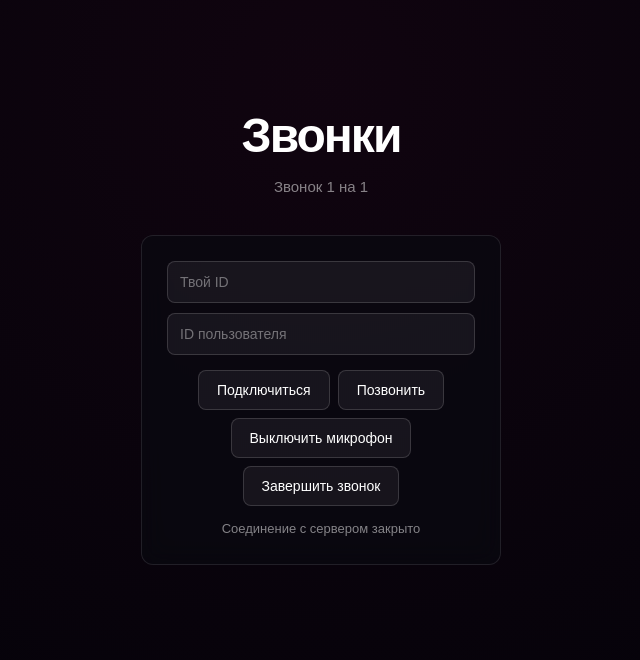
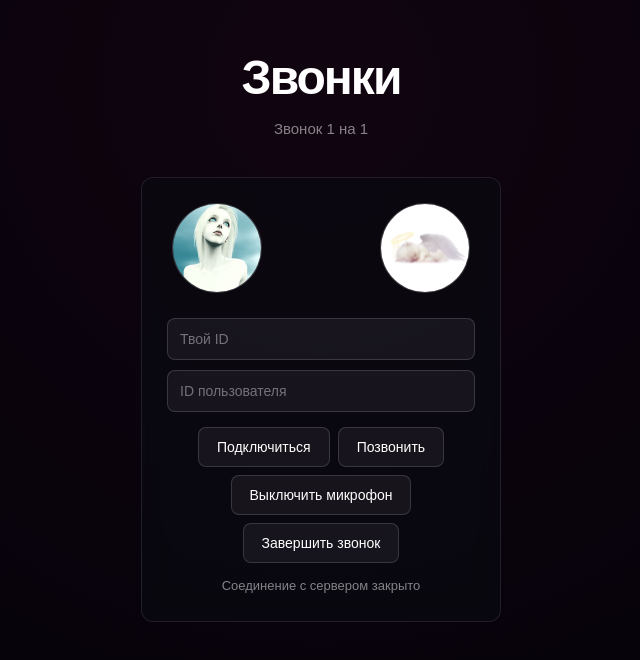
Before and after one commit to dmetro2484285-debug/my-site, a plain HTML site: page index.html in a window 1280 px wide. Shown: the part 2528-3188 px from the top of the page, without its empty margins (319-959 px from the left). Drawn offline with Linux system fonts and the light colour scheme.

Commit message:
Add files via upload

```diff
--- a/index.html
+++ b/index.html
@@ -744,6 +744,36 @@
             font-size: 13px;
         }
 
+        /* АВАТАРКИ ЗВОНКА */
+
+        .call-avatars {
+            width: 100%;
+            display: flex;
+            align-items: center;
+            justify-content: space-between;
+            gap: 30px;
+            margin: 0 auto 25px;
+            padding: 0 5px;
+            box-sizing: border-box;
+        }
+
+        .call-avatar {
+            width: 90px;
+            height: 90px;
+            border-radius: 50%;
+            overflow: hidden;
+            background: rgba(255, 255, 255, 0.08);
+            border: 1px solid rgba(255, 255, 255, 0.12);
+            flex-shrink: 0;
+        }
+
+        .call-avatar img {
+            width: 100%;
+            height: 100%;
+            display: block;
+            object-fit: cover;
+        }
+
         /* АДАПТИВ */
 
         @media (max-width: 900px) {
@@ -1066,6 +1096,16 @@
             </p>
 
             <div class="call-card">
+
+                <div class="call-avatars" id="callAvatars">
+                    <div class="call-avatar">
+                        <img src="avatars/me.jpg" alt="Моя аватарка">
+                    </div>
+
+                    <div class="call-avatar">
+                        <img src="avatars/friend.jpg" alt="Аватарка собеседника">
+                    </div>
+                </div>
 
                 <input
                     id="myId"
```
